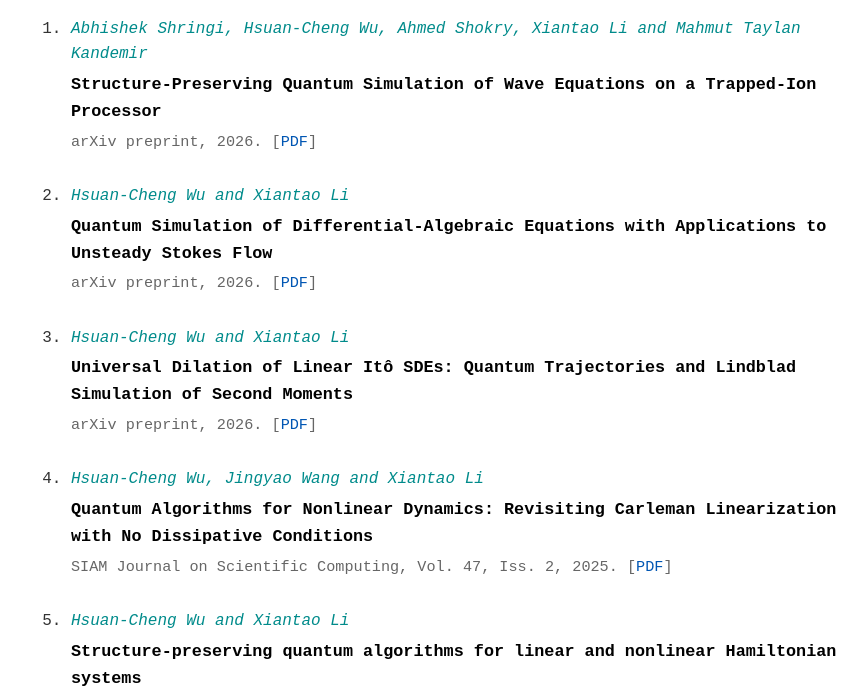
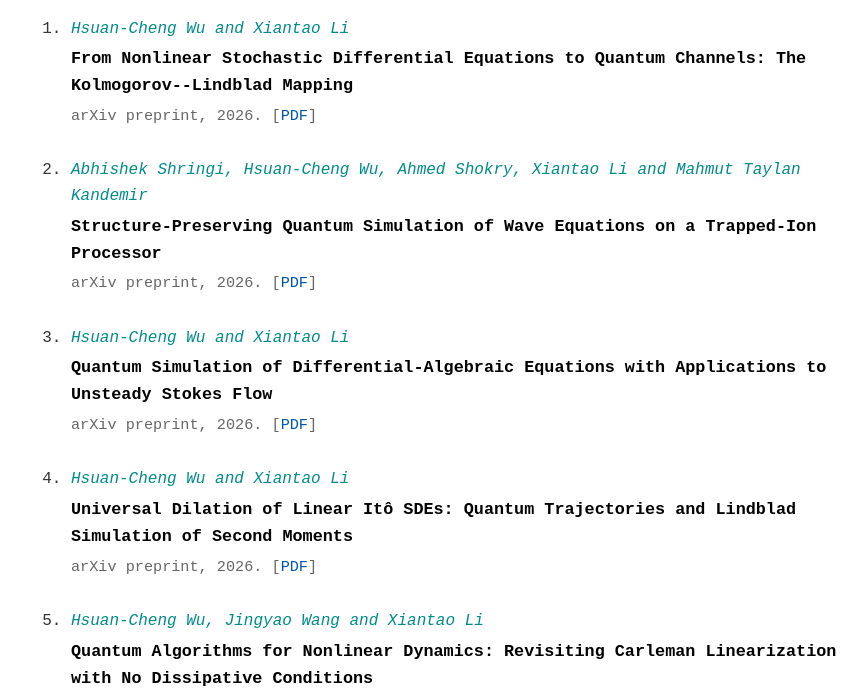
Before and after one commit to HsuanChengWu/hsuanchengwu.github.io, a plain HTML site: page research.html in a window 1280 px wide. Shown: the part 90-783 px from the top of the page, without its empty margins (184-1051 px from the left). Drawn offline with Linux system fonts and the light colour scheme; a web font is replaced by a local one.

Commit message:
new paper

```diff
--- a/research.html
+++ b/research.html
@@ -22,6 +22,16 @@
       </header>
 
       <ol class="pub-list">
+
+        <li>
+          <div class="pub-author">Hsuan-Cheng Wu and Xiantao Li</div>
+          <div class="pub-title">
+            <a href="https://arxiv.org/abs/2608.09903" target="_blank">From Nonlinear Stochastic Differential Equations to Quantum Channels: The Kolmogorov--Lindblad Mapping</a>
+          </div>
+          <div class="pub-journal">
+             arXiv preprint, 2026. [<a href="https://arxiv.org/abs/2608.09903" target="_blank">PDF</a>]
+          </div>
+        </li>
 
         <li>
           <div class="pub-author">Abhishek Shringi, Hsuan-Cheng Wu, Ahmed Shokry, Xiantao Li and Mahmut Taylan Kandemir</div>
```
